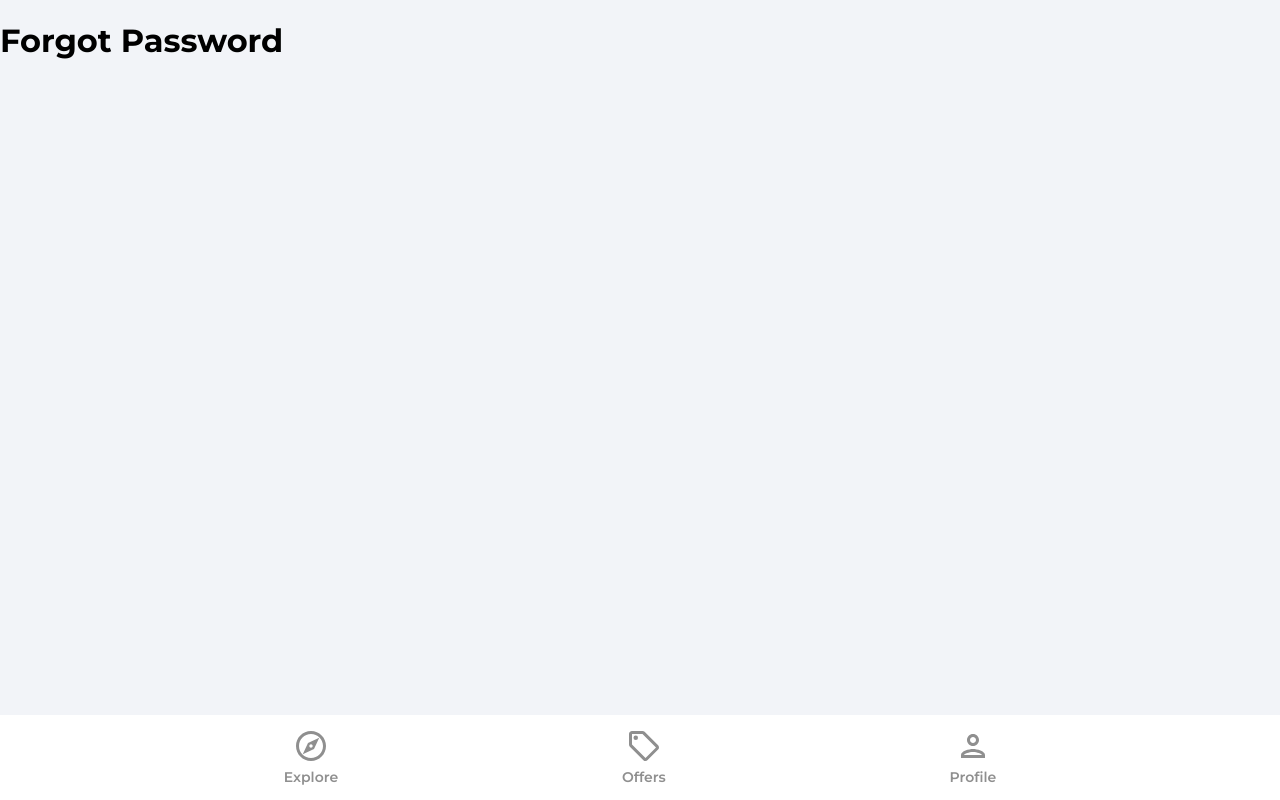
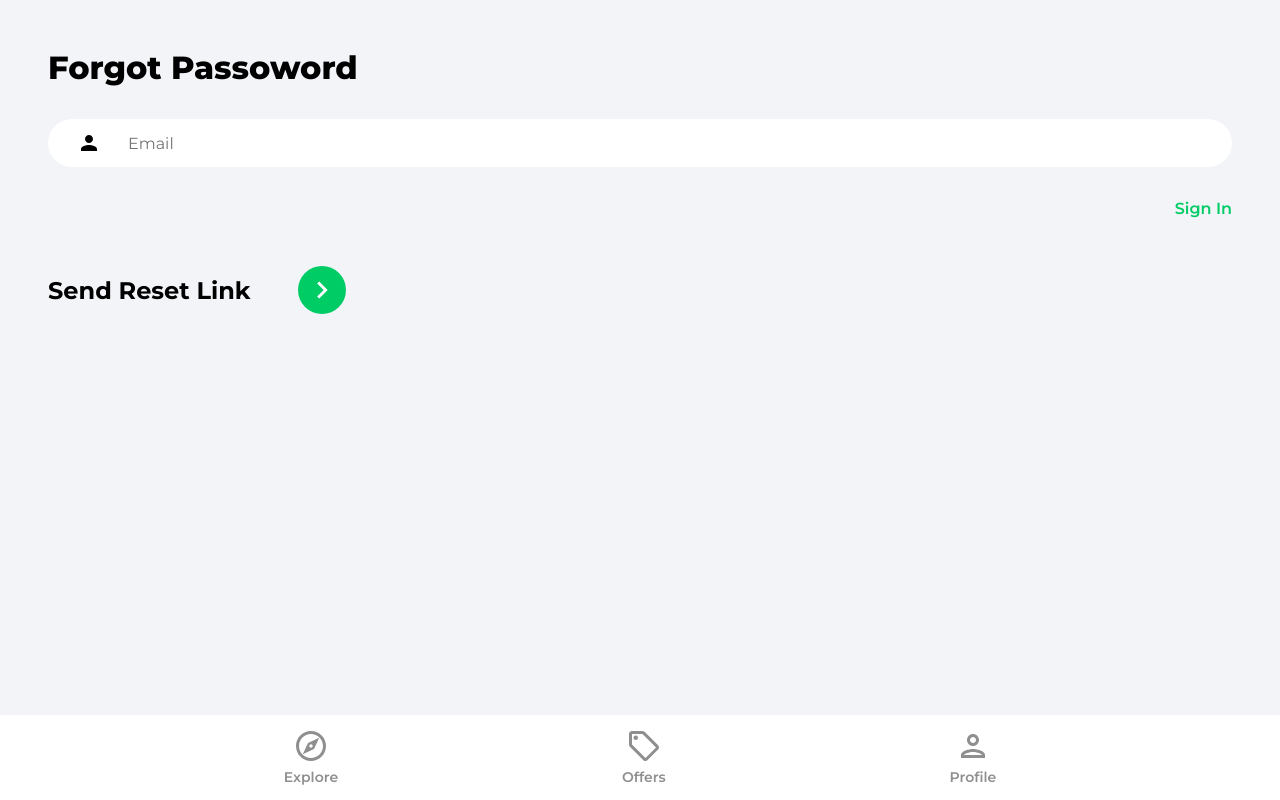
Before and after one commit to raaghavendrahm/house-marketplace-app, a React (Create React App) app: page /forgot-password in a window 1280 px wide. Built offline with nearby package versions, Linux system fonts and the light colour scheme.

Commit message:
Forgot password page is completed.

```diff
--- a/src/pages/ForgotPassword.js
+++ b/src/pages/ForgotPassword.js
@@ -1,7 +1,62 @@
+import { useState } from 'react';
+import { Link } from 'react-router-dom';
+import { getAuth, sendPasswordResetEmail } from 'firebase/auth';
+import { toast } from 'react-toastify';
+import { ReactComponent as ArrowRightIcon } from '../assets/svg/keyboardArrowRightIcon.svg';
+
 const ForgotPassword = () => {
+  const [email, setEmail] = useState('');
+
+  // On Change:
+  const onChange = (e) => {
+    setEmail(e.target.value);
+  };
+
+  // On Submit:
+  const onSubmit = async (e) => {
+    e.preventDefault();
+
+    try {
+      // Create auth:
+      const auth = getAuth();
+
+      // sendPasswordResetEmail returns a promise by taking auth and email, so await for that:
+      await sendPasswordResetEmail(auth, email);
+      toast.success('Email was sent');
+    } catch (error) {
+      toast.error('Cound not send password reset email');
+    }
+  };
+
   return (
-    <div>
-      <h1>Forgot Password</h1>
+    <div className="pageContainer">
+      <header>
+        <p className="pageHeader">Forgot Passoword</p>
+      </header>
+
+      <main>
+        <form onSubmit={onSubmit}>
+          <input
+            type="email"
+            className="emailInput"
+            placeholder="Email"
+            id="email"
+            value={email}
+            onChange={onChange}
+          />
+
+          <Link className="forgotPasswordLink" to="/sign-in">
+            Sign In
+          </Link>
+
+          <div className="signInBar">
+            <div className="signInText">Send Reset Link</div>
+            <button className="signInButton">
+              <ArrowRightIcon fill="#ffffff" width="34px" height="34px" />
+            </button>
+          </div>
+        </form>
+      </main>
     </div>
   );
 };
```
